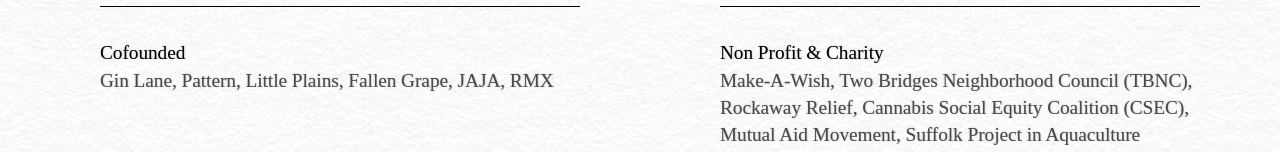
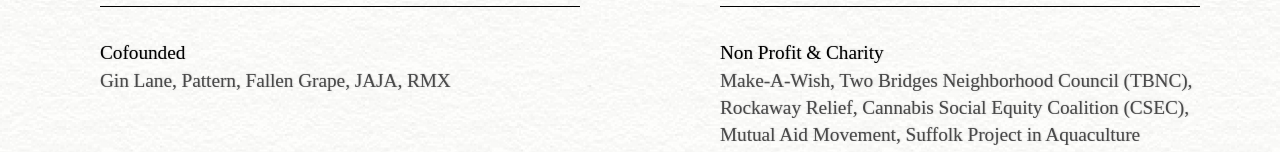
Before and after one commit to emmettshine/emmettshine, a plain HTML site: page index.html in a window 1280 px wide. Shown: the part 752-904 px from the top of the page. Drawn offline with Linux system fonts and the light colour scheme; a web font is replaced by a local one.

Commit message:
Update index.html

```diff
--- a/index.html
+++ b/index.html
@@ -56,7 +56,6 @@
         <p class="main-body-copy" style="max-width: 525px;" data-aos="fade-up">
           <a href="https://surfthenet.ginlane.com/work" target="_blank">Gin Lane</a>,
           <a href="https://patternbrands.com/" target="_blank">Pattern</a>,
-          <a href="https://www.littleplains.co" target="_blank">Little Plains</a>,
           <a href="https://www.fallengrape.com/" target="_blank">Fallen Grape</a>,
           <a href="https://jajatequila.com/" target="_blank">JAJA</a>,
           <a href="https://rmx.party/" target="_blank">RMX</a>
```
